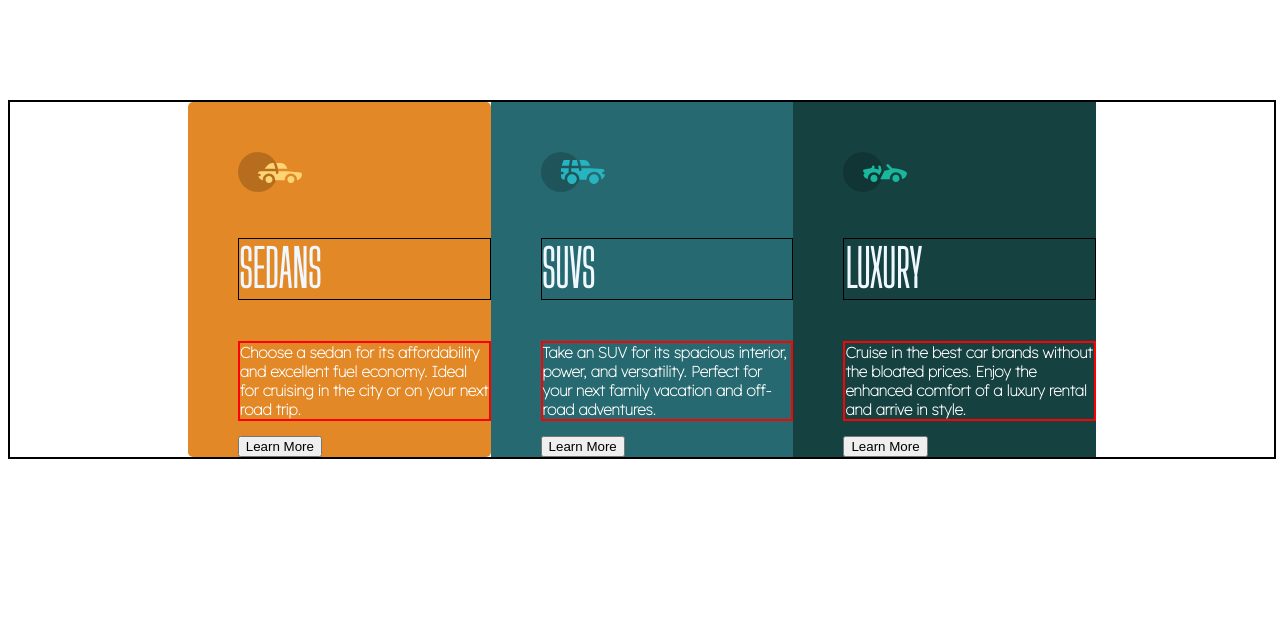
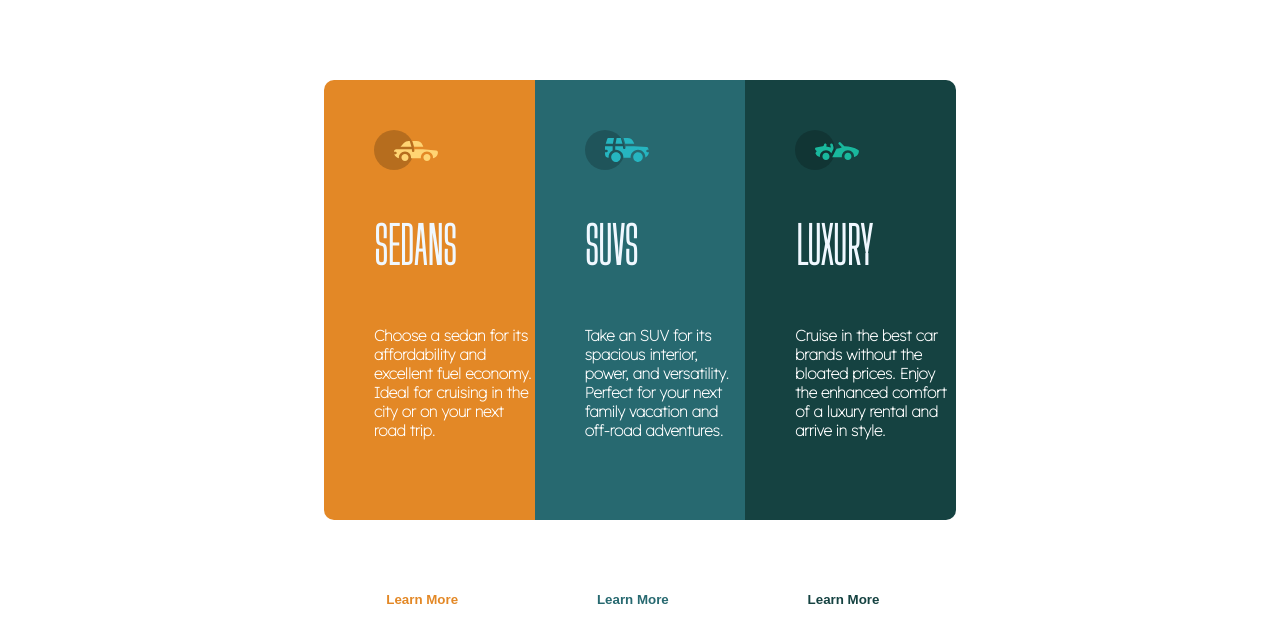
Before and after one commit to ivaan1992/personal-project1, a website: page index.html in a window 1280 px wide. Drawn offline with Linux system fonts and the light colour scheme.

Commit message:
Finish desktop version

```diff
--- a/index.html
+++ b/index.html
@@ -23,7 +23,7 @@
                       <h1 class="title">SEDANS</h1>
                       <p class="paragraph">Choose a sedan for its affordability and excellent fuel economy.
                       Ideal for cruising in the city or on your next road trip.</p>
-                      <button class="learn" type="button">Learn More</button>
+                      <button class="learn mo" type="button">Learn More</button>
                  </div>
 
                  <div class="blue">
@@ -31,7 +31,7 @@
                     <h1 class="title">SUVS</h1>
                     <p class="paragraph">Take an SUV for its spacious interior, power, and versatility.
                     Perfect for your next family vacation and off-road adventures.</p>
-                    <button class="learn" type="button">Learn More</button>
+                    <button class="learn mb" type="button">Learn More</button>
                 </div>
 
                 <div class="green">
@@ -39,7 +39,7 @@
                     <h1 class="title">LUXURY</h1>
                     <p class="paragraph">Cruise in the best car brands without the bloated prices.
                     Enjoy the enhanced comfort of a luxury rental and arrive in style.</p>
-                    <button class="learn" type="button">Learn More</button>
+                    <button class="learn mg" type="button">Learn More</button>
                 </div>
     </section>
 </body>
--- a/style.css
+++ b/style.css
@@ -1,24 +1,24 @@
 .content {
-    width: 100%;
+    width: 50%;
+    height: 55vh;
     display: flex;
-    border: 2px solid black;
     justify-content: center;
-    margin-top: 100px;
+    margin: 0 auto;
+    margin-top: 80px;
 }
 
 .orange {
-    width: 20%;
+    width: 30%;
     flex-direction: column;
     background-color: #e38826;
     padding-left: 50px;
-    justify-content: center;
-    align-items: center;
     padding-top: 50px;
-    border-radius: 5px;
+    border-top-left-radius: 10px;
+    border-bottom-left-radius: 10px ;
 }
 
 .blue {
-    width: 20%;
+    width: 30%;
     flex-direction: column;
     background-color: #276970;
     padding-left: 50px;
@@ -26,24 +26,53 @@
 }
 
 .green {
-    width: 20%;
+    width: 30%;
     flex-direction: column;
     background-color: #154241;
     padding-left: 50px;
     padding-top: 50px;
+    border-top-right-radius: 10px;
+    border-bottom-right-radius: 10px;
 }
 
 .title {
     font-family: 'Big Shoulders Display';
-    border: 1px solid black;
     font-size: 50px;
     color: aliceblue;
 }
 
 .paragraph {
+    margin-top: 50px;
     font-family: 'Lexend Deca', sans-serif;
-    border: 2px solid red;
     font-size: 15px;
     color: white;
-    font-weight: 600;
+    font-weight: bold;
 }
+
+.learn {
+    margin-top: 120px;
+    border-radius: 50px;
+    border-color: transparent;
+    width: 60%;
+    height: 50px;
+    background-color: #fff;
+    font-weight: bold;
+}
+
+.learn:hover {
+    background-color: transparent;
+    color: rgb(248, 248, 248);
+    border-color: white;
+}
+
+.mo {
+    color: #e38826;
+}
+
+.mb {
+    color: #276970
+}
+
+.mg {
+    color: #154241;
+}
```
